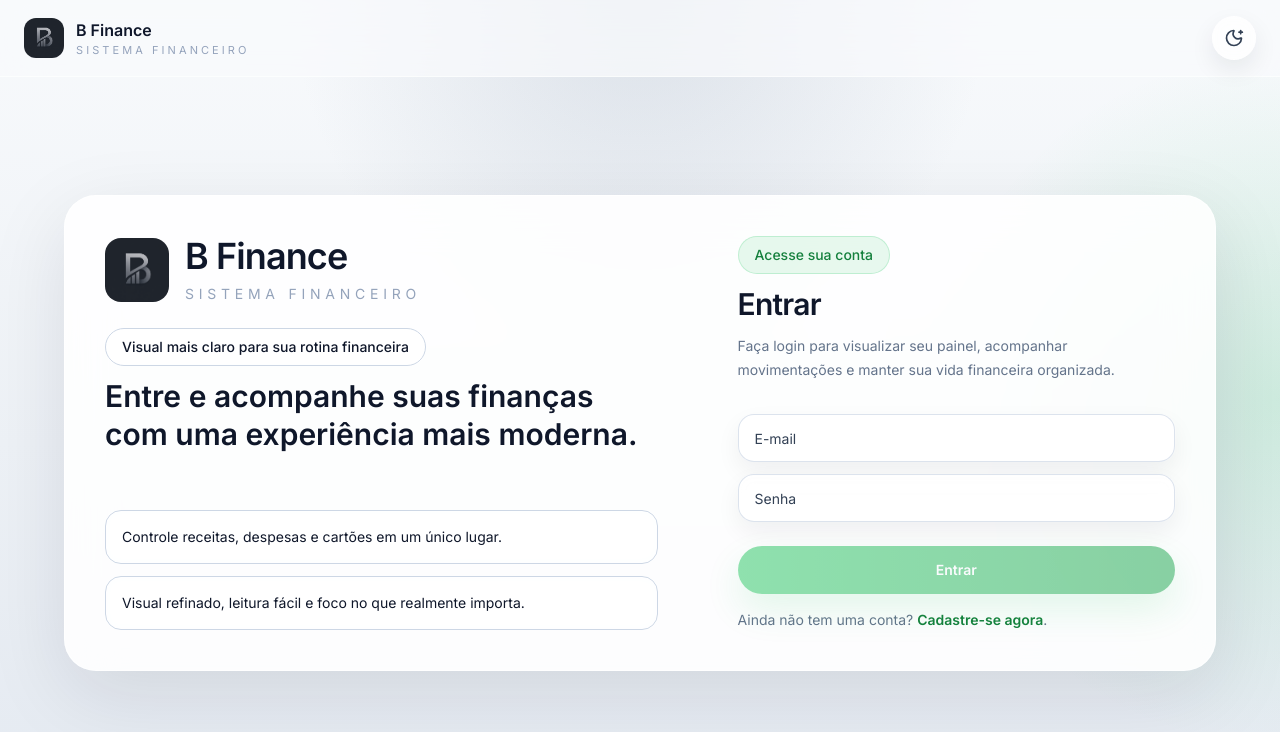
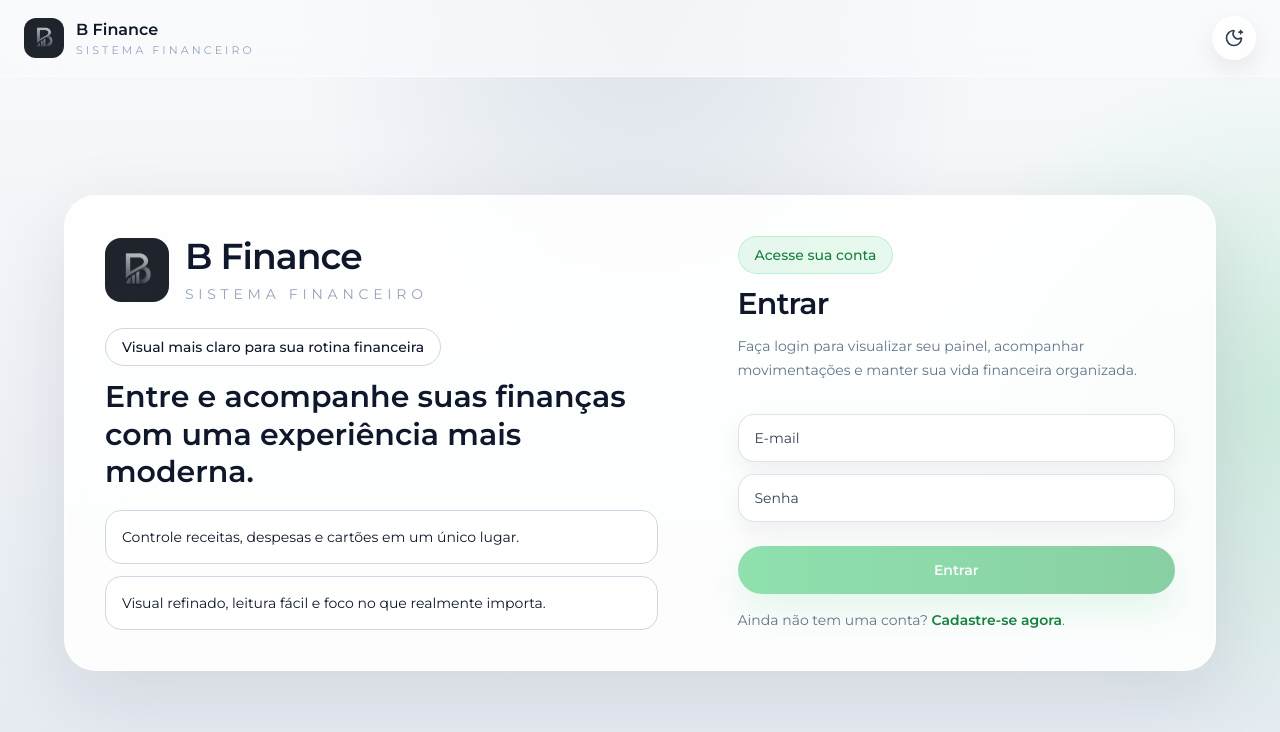
Before and after one commit to Pedroo07/B-Finances, a Next.js app: page / in a window 1280 px wide. Shown: the top 732 px of the page. Built offline with nearby package versions, Linux system fonts and the light colour scheme; no server answers.

Commit message:
add new font montserrat

```diff
--- a/app/dashboard/components/header.tsx
+++ b/app/dashboard/components/header.tsx
@@ -10,8 +10,8 @@ const Header = () => {
         <div className='mx-auto flex max-w-screen-xl flex-col gap-4 px-4 py-4 sm:px-6 lg:flex-row lg:items-center lg:justify-between'>
             <div className='flex items-center justify-between gap-4'>
                 <div className='flex items-center gap-3'>
-                    <div className='rounded-2xl border border-white/20 bg-white/70 p-2 shadow-[0_10px_30px_rgba(15,23,42,0.08)] backdrop-blur-sm dark:bg-white/5'>
-                        <Image src='/Logo.png' alt='logo' width={42} height={42} className='h-10 w-10 object-contain dark:invert' />
+                    <div>
+                        <Image src='/Logo.png' alt='logo' width={42} height={42} className='h-10 w-10 object-contain rounded-xl' />
                     </div>
                     <div>
                         <p className='text-base font-semibold text-[#0F172A] dark:text-white'>B Finance</p>
--- a/app/layout.tsx
+++ b/app/layout.tsx
@@ -1,5 +1,6 @@
 import type { Metadata } from "next";
 import { AuthProvider } from "@/context/AuthContext";
+import {Montserrat} from '@next/font/google'
 import Providers from "./providers";
 import "./globals.css";
 
@@ -12,6 +13,11 @@ export const metadata: Metadata = {
   },
 };
 
+const montserrat = Montserrat({
+  subsets: ['latin'],
+  variable: '--font-mont',
+});
+
 export default function RootLayout({
   children,
 }: Readonly<{
@@ -19,7 +25,7 @@ export default function RootLayout({
 }>) {
   return (
     <html lang="pt-BR" suppressHydrationWarning>
-      <body className="page-shell" suppressHydrationWarning>
+      <body className={`${montserrat.className} page-shell`} suppressHydrationWarning>
         <Providers>
           <AuthProvider>
             {children}
--- a/package.json
+++ b/package.json
@@ -10,6 +10,7 @@
     "typecheck": "next typegen && tsc --noEmit"
   },
   "dependencies": {
+    "@next/font": "^14.2.15",
     "@radix-ui/react-dialog": "^1.1.15",
     "@radix-ui/react-dropdown-menu": "^2.1.16",
     "@radix-ui/react-icons": "^1.3.2",
--- a/tailwind.config.mjs
+++ b/tailwind.config.mjs
@@ -14,6 +14,7 @@ const config = {
         xxs: "0.5rem",
       },
       fontFamily: {
+        sans: ['var(--font-mont)'],
         Inter: ["Inter", "sans-serif"],
       },
       colors: {
```
Also changed, not shown: 1 other file (tests, documents, lock files or other folders).
